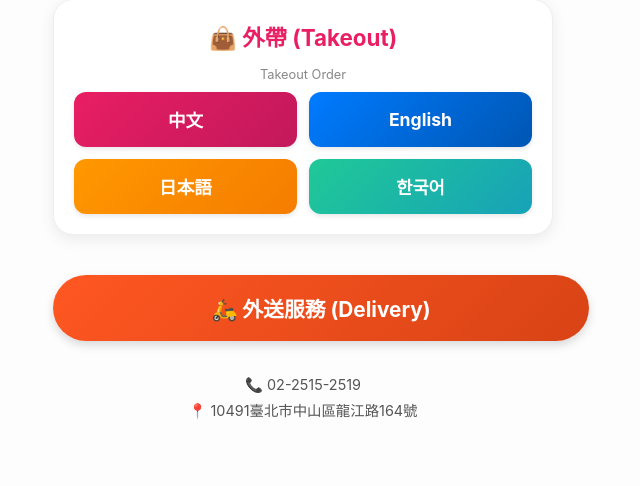
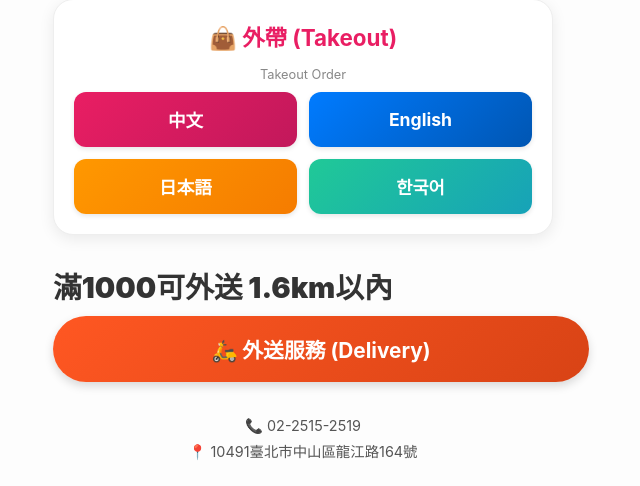
Before and after one commit to d11219208-del/qr, a Flask app: page / in a window 1280 px wide. Shown: the part 352-838 px from the top of the page, without its empty margins (337-977 px from the left). Before the commit the page ends 771 px from the top, so only its background shows below. Run offline with Flask 3, Linux system fonts and the light colour scheme; data that the repository does not hold is empty; some libraries are stand-ins or nearby versions.

Commit message:
Update index.html

```diff
--- a/templates/index.html
+++ b/templates/index.html
@@ -196,6 +196,7 @@
 
             <div style="margin-top: 10px;">
                 {% if delivery_enabled %}
+                    <h2>滿1000可外送 1.6km以內</h2>
                     <a href="/delivery/setup" class="delivery-btn delivery-internal">
                         🛵 外送服務 (Delivery)
                     </a>
```
